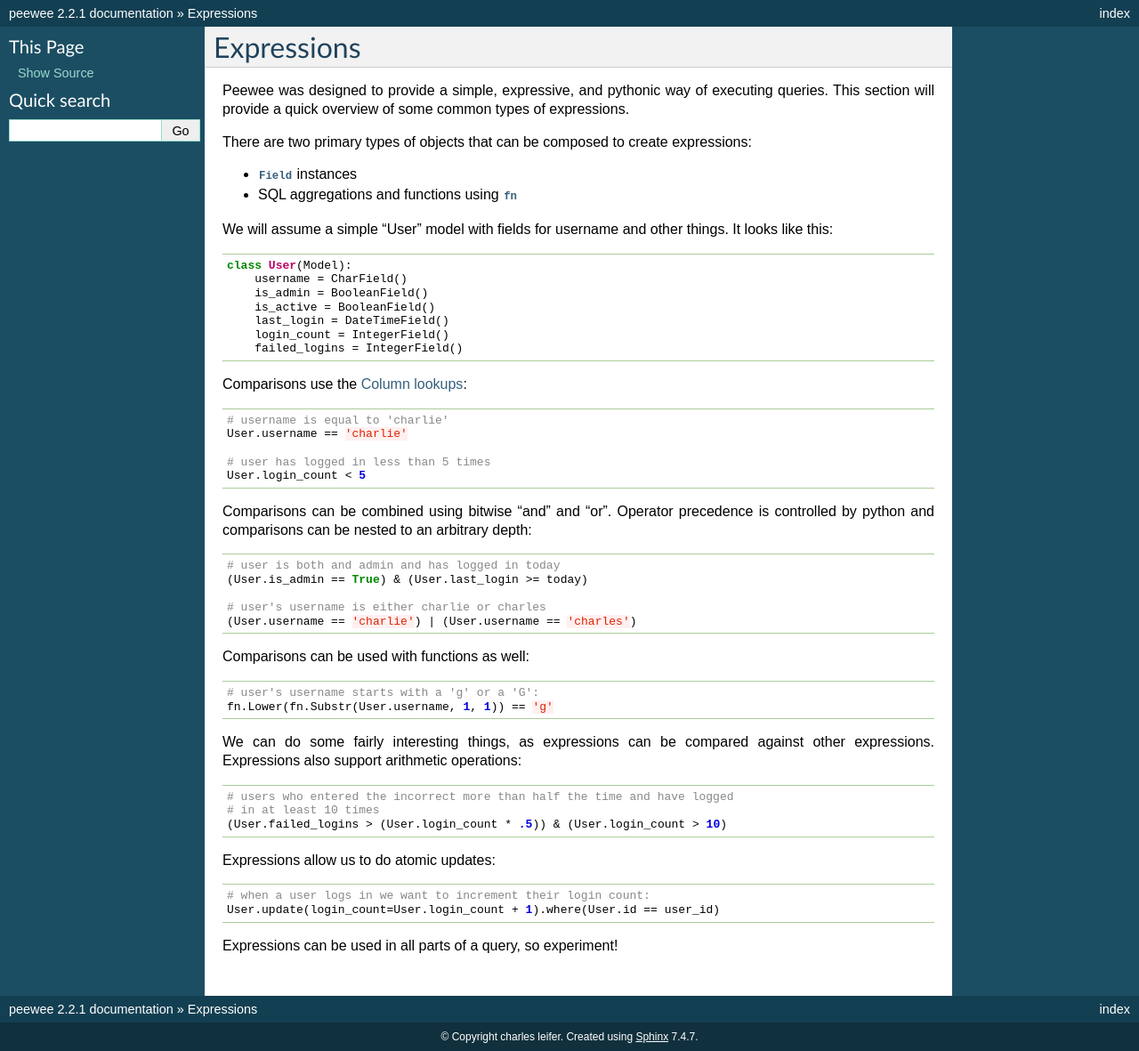
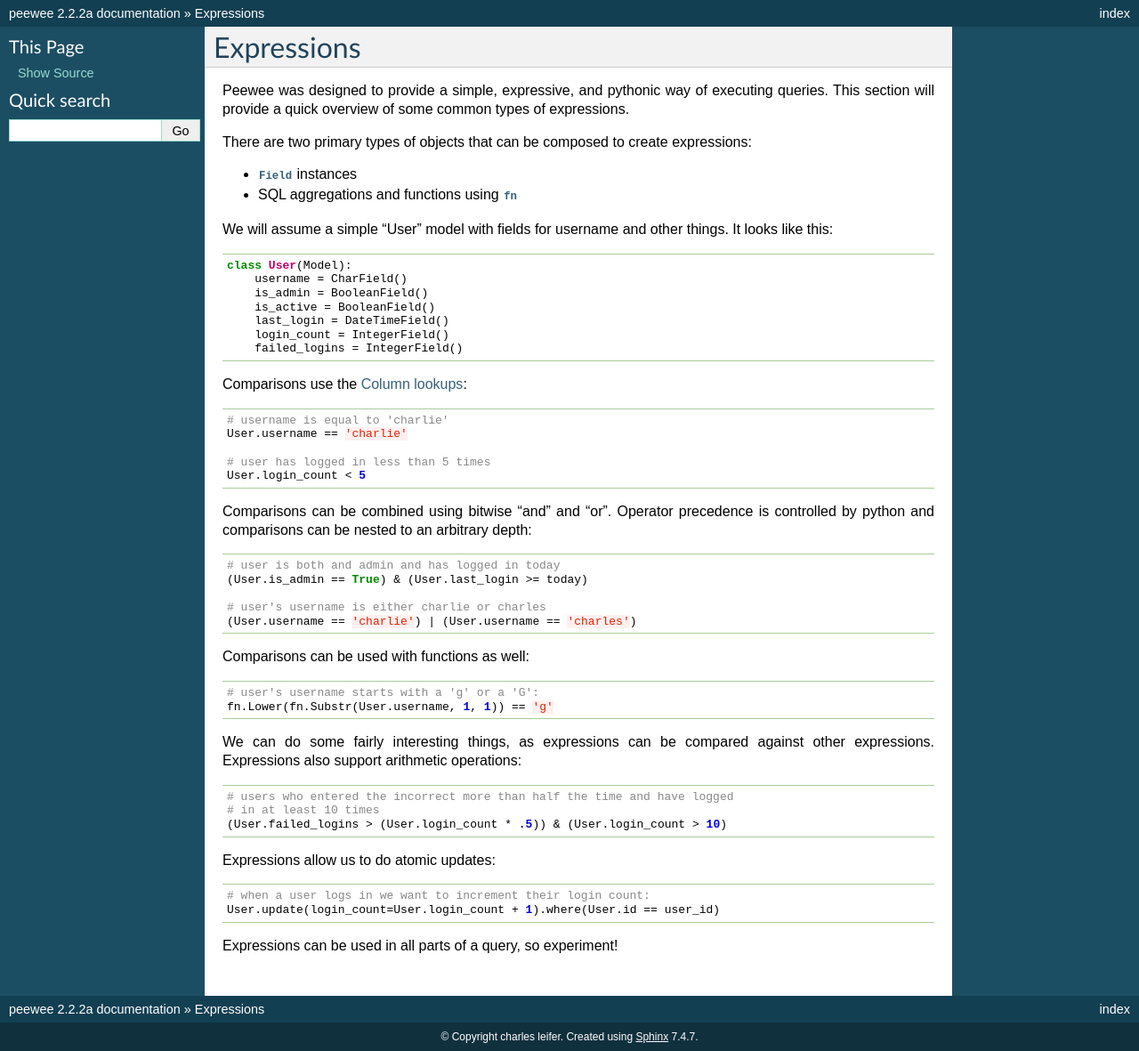
Before and after one commit to coleifer/peewee, a Sphinx documentation site: the page built from docs/peewee/expressions.rst, in a window 1280 px wide. Shown: the whole page at 89% size. Built offline with Sphinx 7.4.7, drawn with Linux system fonts in a browser that asks for light colours.

Commit message:
Doc version fix, fixes #321

```diff
--- a/docs/conf.py
+++ b/docs/conf.py
@@ -50,9 +50,9 @@ copyright = u'charles leifer'
 # built documents.
 #
 # The short X.Y version.
-version = '2.2.1'
+version = '2.2.2'
 # The full version, including alpha/beta/rc tags.
-release = '2.2.1'
+release = '2.2.2a'
 
 # The language for content autogenerated by Sphinx. Refer to documentation
 # for a list of supported languages.
```
